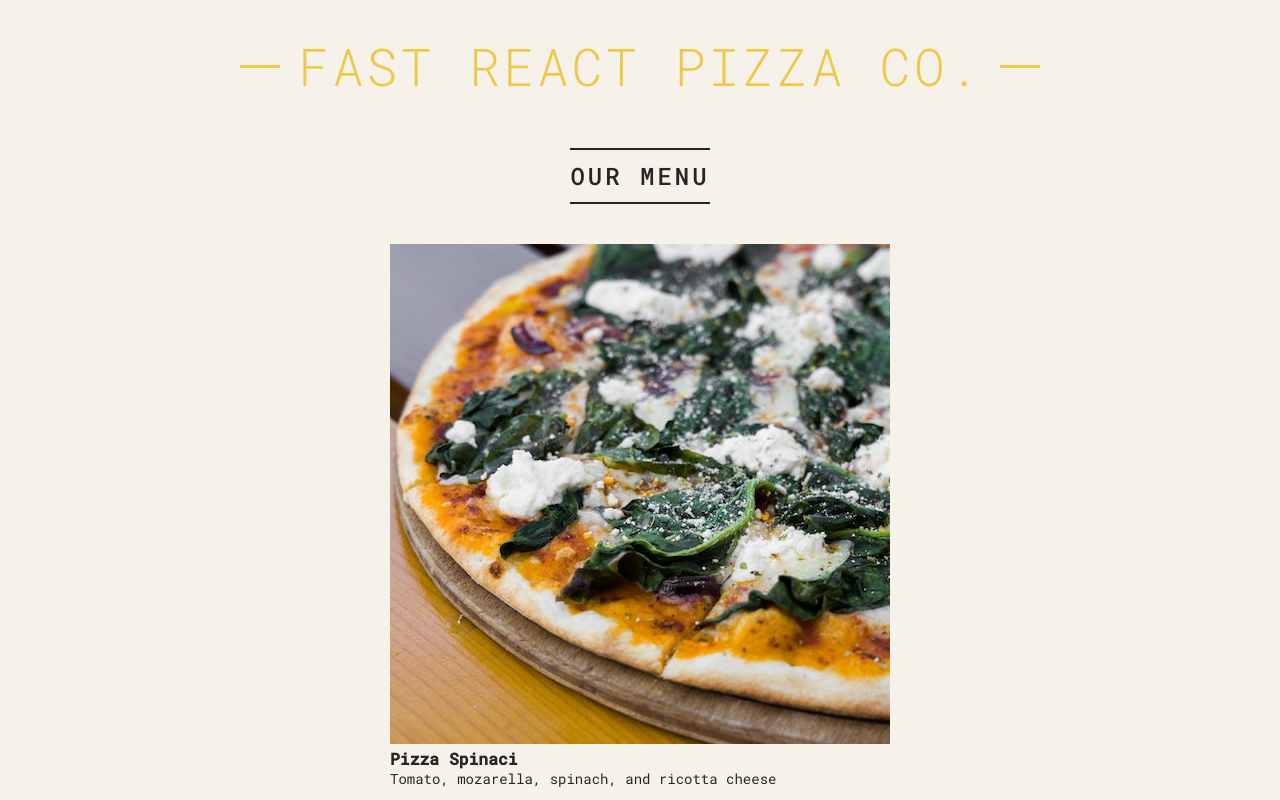
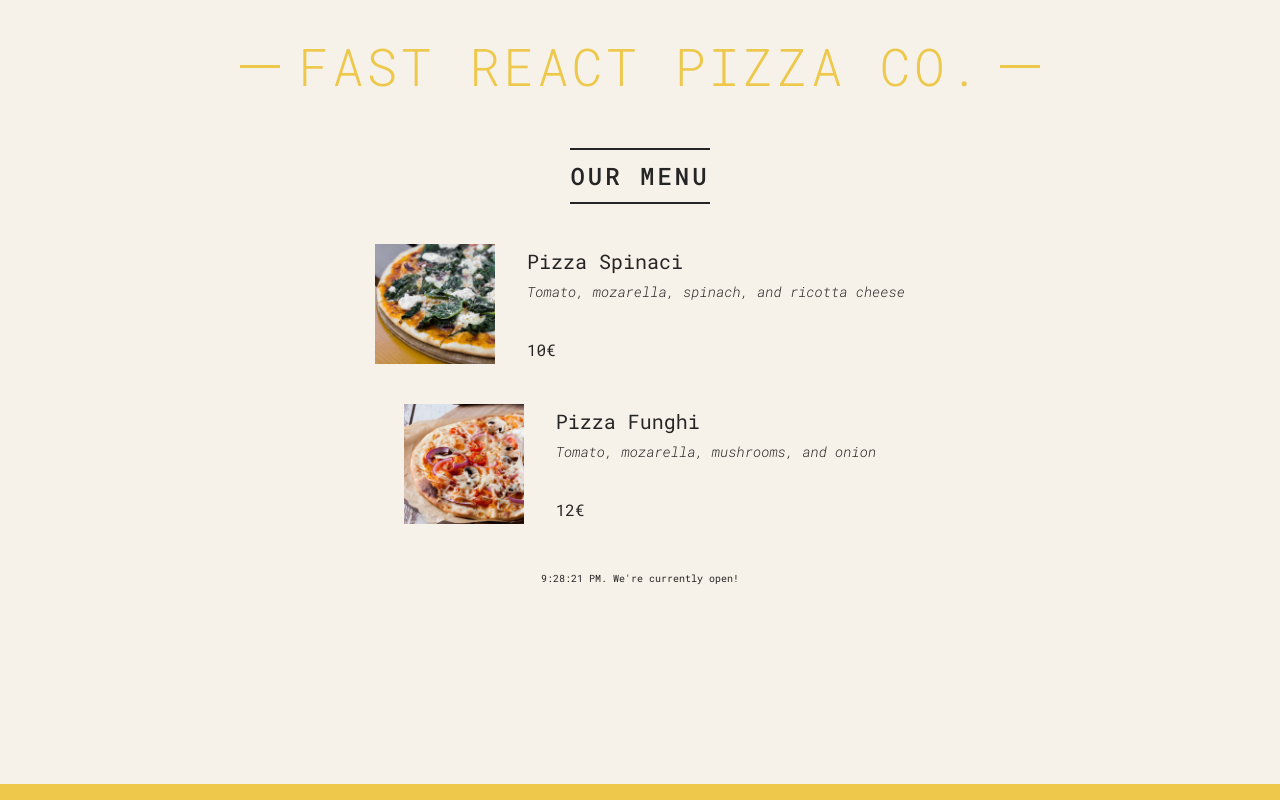
Before and after one commit to ceddevstudent89/Pizza-menu, a React (Vite) app in the folder pizza-menu/: page / in a window 1280 px wide. Shown: the top 800 px of the page. Built offline with nearby package versions, Linux system fonts and the light colour scheme.

Commit message:
Ajout props dans le composant Pizza

```diff
--- a/pizza-menu/src/App.jsx
+++ b/pizza-menu/src/App.jsx
@@ -72,11 +72,34 @@
   return (
     <main className="menu">
       <h2>Our menu</h2>
-      <Pizza />
-      <Pizza />
-      <Pizza />
-      <Pizza />
+      <Pizza
+        name="Pizza Spinaci"
+        ingredients="Tomato, mozarella, spinach, and ricotta cheese"
+        photoName="pizzas/spinaci.jpg"
+        price={10}
+      />
+
+      <Pizza
+        name="Pizza Funghi"
+        ingredients="Tomato, mozarella, mushrooms, and onion"
+        photoName="pizzas/funghi.jpg"
+        price={12}
+      />
     </main>
+  );
+}
+
+function Pizza(props) {
+  console.log(props);
+  return (
+    <div className="pizza">
+      <img src={props.photoName} alt={props.name} />
+      <div>
+        <h3>{props.name}</h3>
+        <p>{props.ingredients}</p>
+        <span>{props.price}€</span>
+      </div>
+    </div>
   );
 }
 
@@ -93,13 +116,3 @@
     <footer>{new Date().toLocaleTimeString()}. We're currently open!</footer>
   );
 }
-
-function Pizza() {
-  return (
-    <footer className="footer">
-      <img src="pizzas/spinaci.jpg" alt="Pizza spinaci" />
-      <h3>Pizza Spinaci</h3>
-      <p>Tomato, mozarella, spinach, and ricotta cheese</p>
-    </footer>
-  );
-}
```
